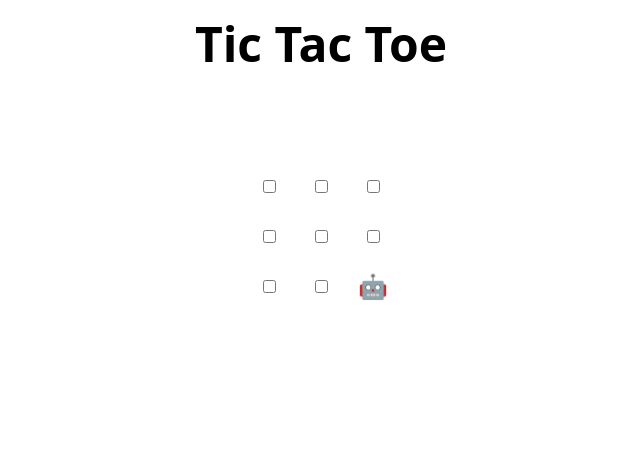
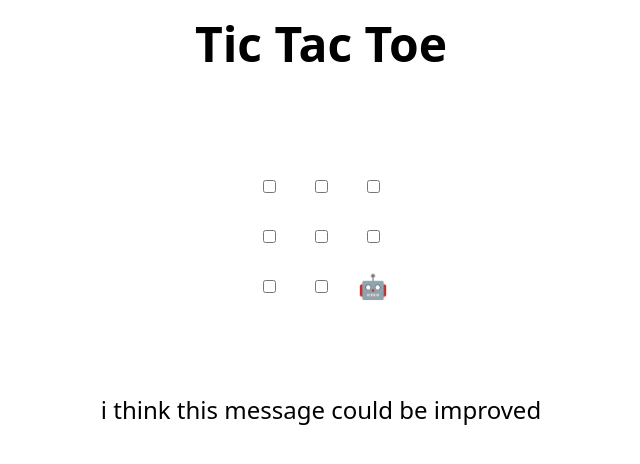
Before and after one commit to madcapo/skills-review-pull-requests, a plain HTML site: page index.html in a window 1280 px wide. Shown: the whole page, without its empty margins (319-959 px from the left). Drawn offline with Linux system fonts and the light colour scheme.

Commit message:
Update index.html
Yes this is a better idea

```diff
--- a/index.html
+++ b/index.html
@@ -48,7 +48,7 @@
 </table>
 
 <h2 hidden>Game over, refresh to play again 🧑‍💻 🤖!</h2>
-
+i think this message could be improved
 <script>
   // Initialization
   const boxes = Array.from(document.querySelectorAll("td"));
```
